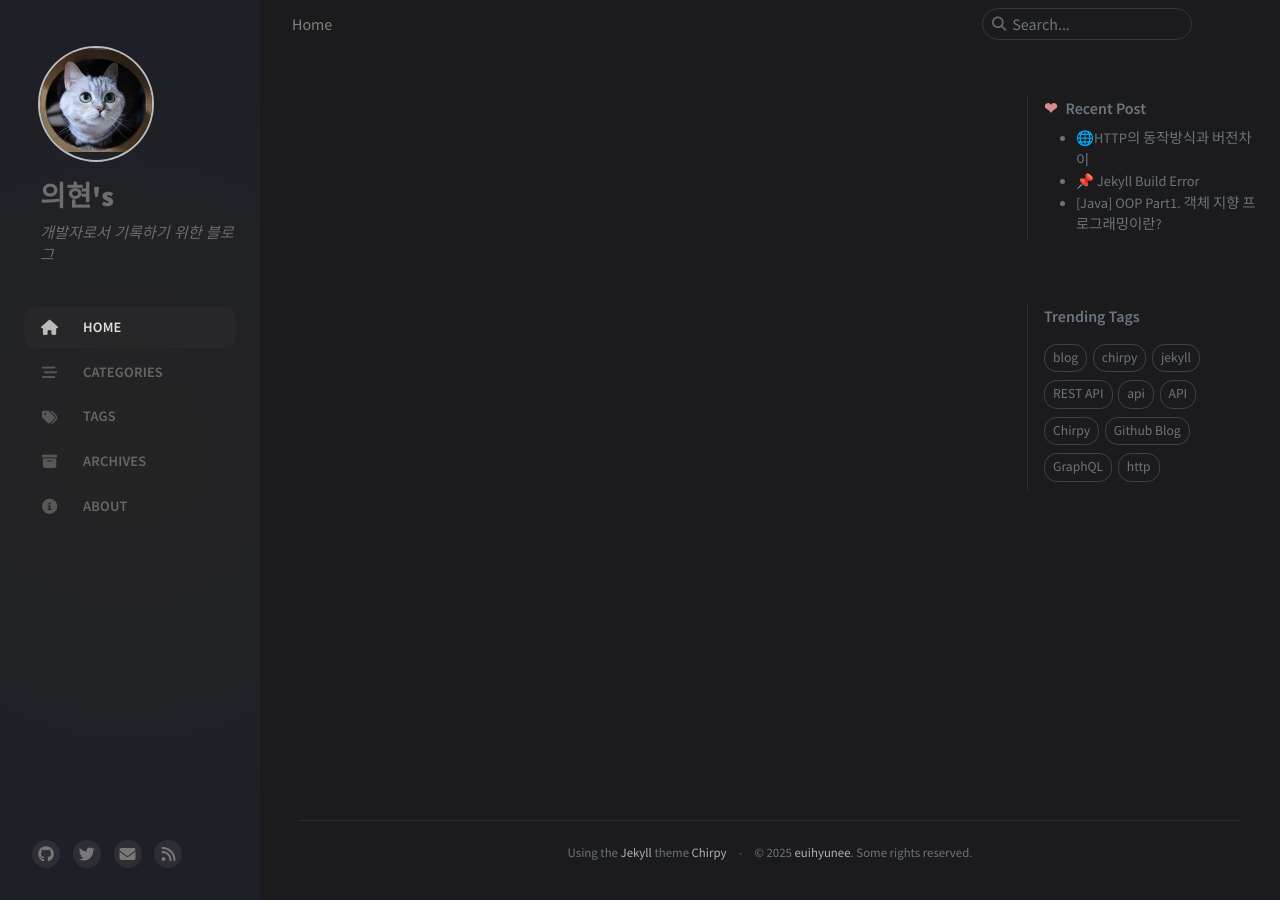
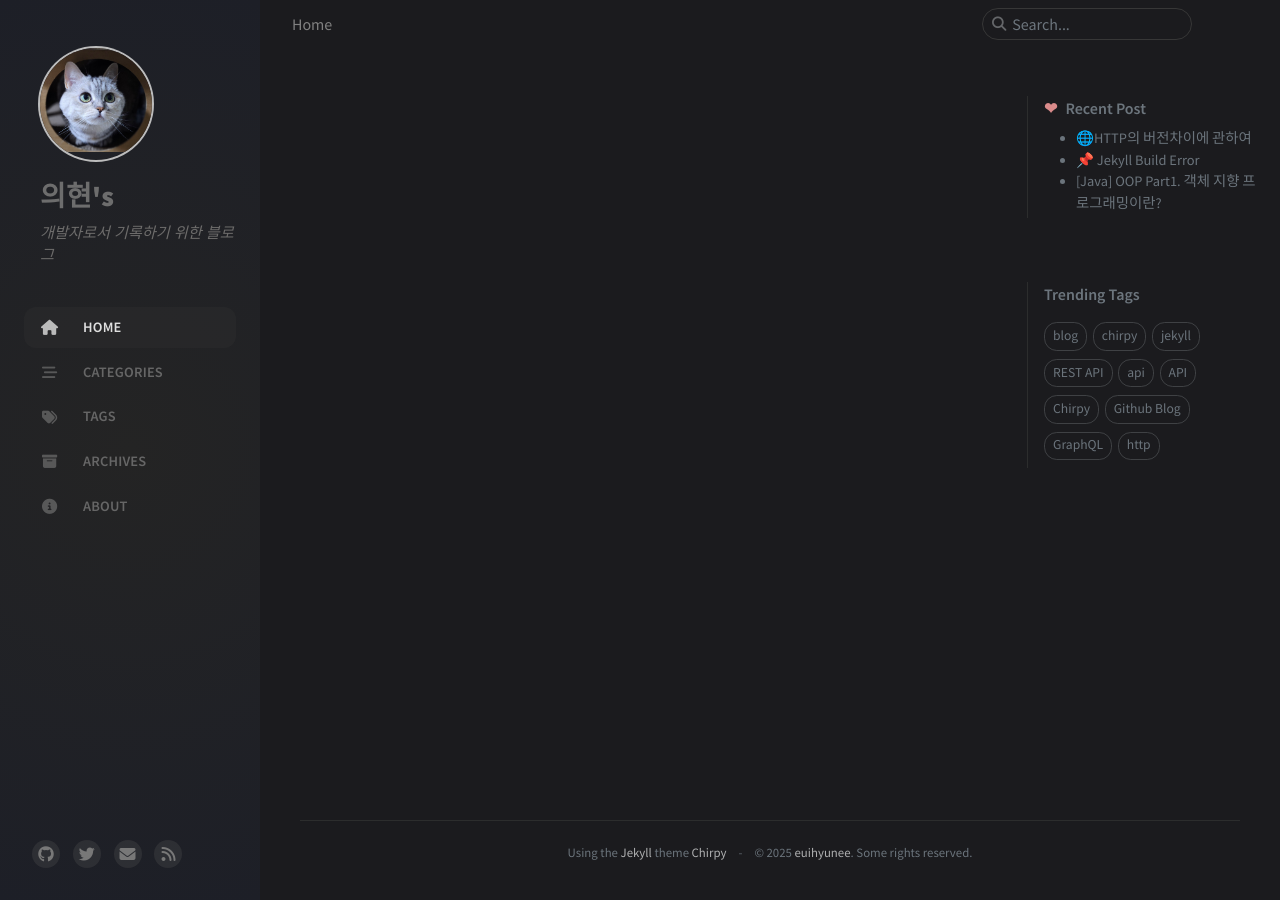
Before and after one commit to Euihyunee/euihyunee.github.io, a Jekyll site: the page built from index.html, in a window 1280 px wide. Built offline with Jekyll 4.4.1, drawn with Linux system fonts in a browser that asks for light colours; comment, search, counter and statistics services are not loaded.

Commit message:
[modify] typo about http_introduction

```diff
--- a/_posts/2025-01-07-http_introduction.md
+++ b/_posts/2025-01-07-http_introduction.md
@@ -1,5 +1,5 @@
 ---
-title: "🌐HTTP의 동작방식과 버전차이"
+title: "🌐HTTP의 버전차이에 관하여"
 date: 2025-01-07 13:32 +0900
 categories: [cs]
 tags: [http, pipelining]
@@ -7,7 +7,7 @@ tags: [http, pipelining]
 
 > HTTP는 현대 웹에서 필수적인 중요한 프로토콜입니다. HTTP는 인터넷 상에서 데이터를 주고받는 규칙을 정의하는 프로토콜입니다. HTTP는 웹의 발전과 함께 끊임없이 진화해왔습니다. 본 글에서는 HTTP의 기본 개념부터 시작하여 각 버전별 특징과 발전 과정을 살펴보고, 버전에 따른 사용 현황에 대해 알아보겠습니다.
 
-## HTTP란?
+## 🌐 HTTP란?
 
 HTTP(Hypertext Transfer Protocol)는 프로토콜이라는 말 그대로 클라이언트와 서버가 서로 데이터를 요청/응답하기 위해 사용되는 `통신 규약`을 말합니다. HTTP는 웹 상에서 정보를 주고받는 데 사용하며 다음과 같은 여러 종류의 데이터들을 폭 넓게 전송할 수가 있다.
 
@@ -96,10 +96,10 @@ Access-Control-Allow-Origin: *
 
 HTTP 메시지의 각 구성요소는 예시와 달리 실제 통신에서는 더 많은 헤더와 복잡한 본문이 포함될 수 있습니다. HTTP 메시지는 이러한 구성요소를 조합하여 클라이언트와 서버 간의 통신을 가능하게 합니다. HTTP 통신에서 각 구성요소는 중요한 역활을 하며, 웹 개발자는 반드시 이를 이해해야 합니다.
 
-</br>
+<br>
 다음으로 HTTP의 진화과정에 대해 살펴보겠습니다.
 
-## HTTP 진화과정
+## 🌐 HTTP 진화과정
 
 ![http_evolution.png](https://github.com/Euihyunee/euihyunee.github.io/blob/main/_posts/img/http_evolution.png?raw=true)
 
@@ -122,7 +122,7 @@ HTTP/0.9는 WWW(World Wide Web)의 초기 버전으로, 1991년에 팀 버너스
 - 상태 코드가 없었기 때문에 특정 html 파일을 오류에 대한 설명과 함께 보냈다.
 - 각 요청마다 새로운 TCP 연결을 생성하고 응답 후 즉시 종료했습니다.
 
-## HTTP/1.0 (1996년)
+## 🌐 HTTP/1.0 (1996년)
 
 인터넷이 빠르게 진화하며 HTTP/0.9를 사용해서 HTML 문서는 물론 다양한 컨텐츠가 필요해졌습니다. 이에 HTTP-WG는 HTTP/1.0의 문서 [`RFC 1945`](https://datatracker.ietf.org/doc/html/rfc1945)를 발표하게 된다. 이때부터 앞서 설명했던 HTTP 구조의 예시와 같은 형태로 구성되어 있습니다. HTTP/1.0 특징은 다음과 같습니다.
 
@@ -150,11 +150,11 @@ HTTP/0.9는 WWW(World Wide Web)의 초기 버전으로, 1991년에 팀 버너스
 ![http_connection.png](https://github.com/Euihyunee/euihyunee.github.io/blob/main/_posts/img/http_connection.png?raw=true)
 
 기존의 HTTP/1.0은 단기 연결로 연결을 보내고 응답을 받으면 연결을 닫았습니다. 이 과정에서 많은 지연이 발생합니다. 그래서 HTTP/1.1에서는 한 번 연결하면 이를 재사용하는 `지속적 연결(Persistent Connection)`을 사용하여 지연을 개선하였습니다. 연결을 유지하는 시간이 길어질 수록 서버에 부하가 생기기 때문에 연결을 유지하는 시간을 `Keep-Alive`로 제한합니다.
-</br>
+<br>
 
 또한, 위의 마지막 그림의 파이프라이닝은 여러 요청을 보냈을 때, 각 응답을 기다리지 않고 여러 요청을 연속적으로 보낼 수 있게 해주는 기술입니다. 그림에선 네트워크 지연이 점점 감소하여 성능이 향상되어 보이지만 파이프라이닝은 실제 구현과 사용에 있어 여러 제약이 있어 널리 채택되지 못했습니다.
 
-## HTTP/2.0 (2015년)
+## 🌐 HTTP/2.0 (2015년)
 
 웹 페이지가 더 발달함에 따라 훨씬 더 많은 HTTP 요청으로 데이터가 전송되었고, HTTP/1.1 연결에서는 복잡성과 오버헤드가 많이 발생하였습니다. 이를 해결하기 위해 Google은 SPDY를 개발하였습니다. SPDY는 응답성 증가를 정의하고, 중복 데이터 전송 문제를 해결하여 HTTP/2.0의 기반이 됩니다.
 
@@ -179,7 +179,7 @@ HTTP/2.0의 특징은 다음과 같습니다.
 
 
 
-## HTTP/3.0 (2022년)
+## 🌐 HTTP/3.0 (2022년)
 
 HTTP/3.0은 HTTP/2.0 뿐만 아니라 그동안의 HTTP 프로토콜이 TCP로 동작하기 때문에 발생하는 문제를 해결하기 위함입니다.
 
```
Also changed, not shown: other parts of _posts/2025-01-07-http_introduction.md (+2 -2 lines).
